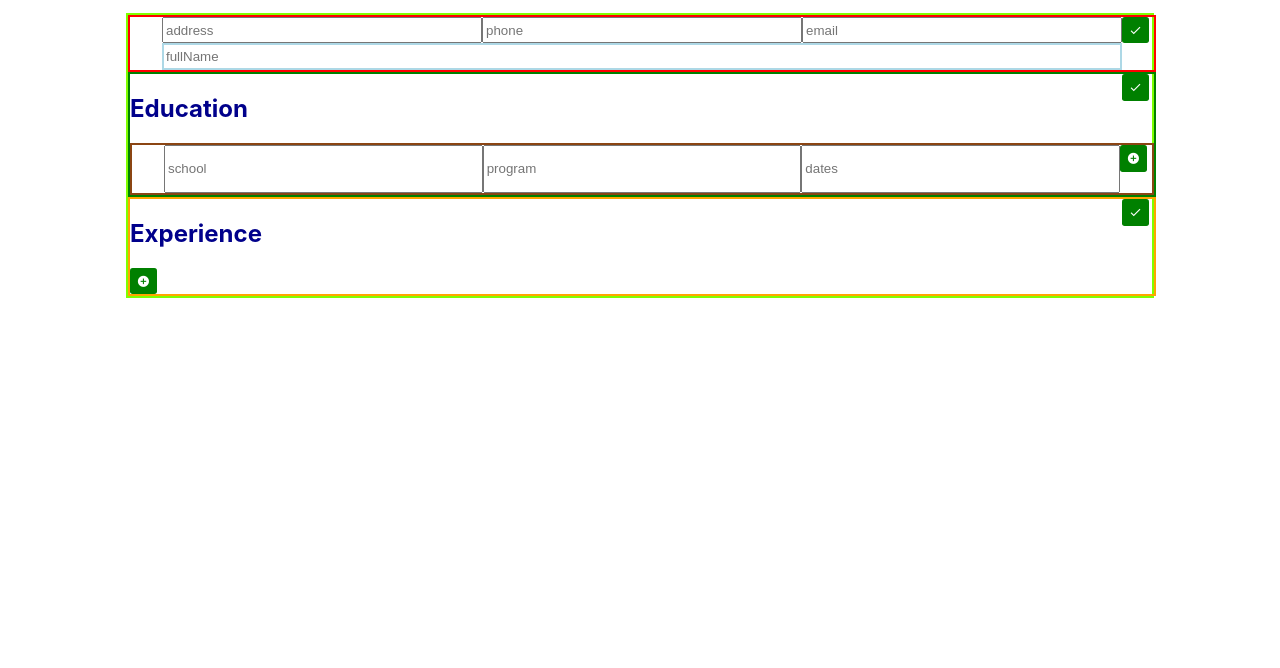
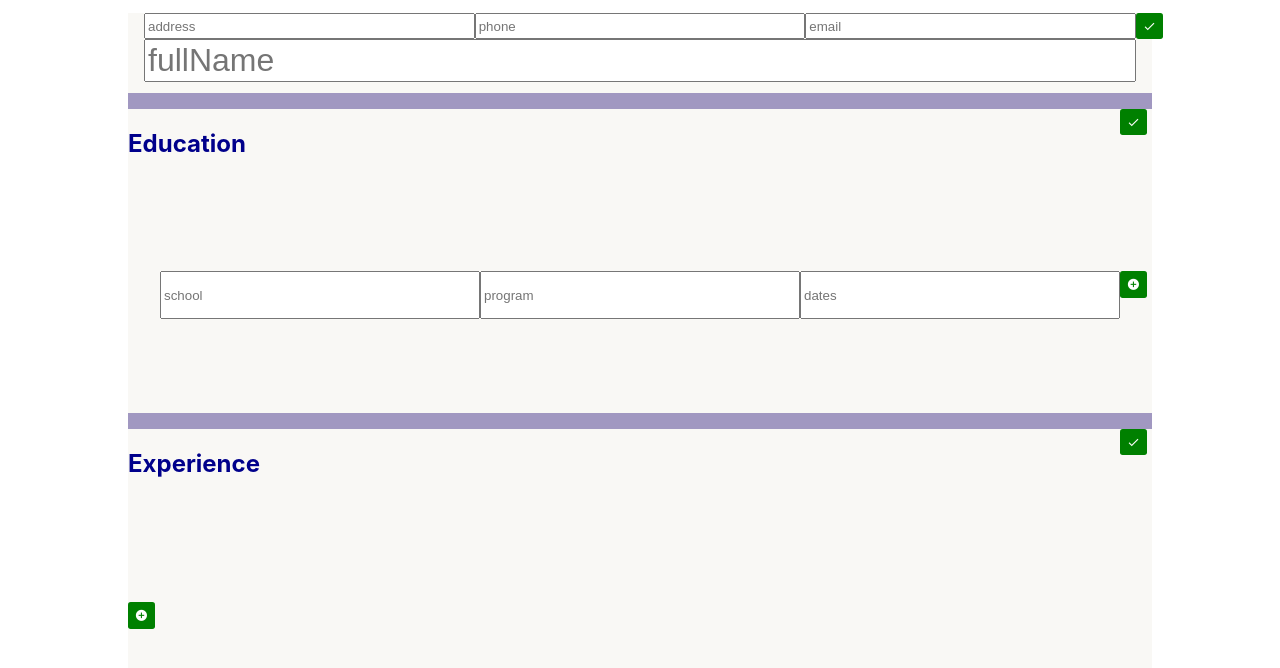
Before and after one commit to hoholabs/cv-project, a React (Create React App) app: page / in a window 1280 px wide. Shown: the top 668 px of the page. Built offline with nearby package versions, Linux system fonts and the light colour scheme.

Commit message:
started some CSS

```diff
--- a/src/App.js
+++ b/src/App.js
@@ -9,9 +9,9 @@ function App() {
     <div id="app">
 
       <PersonalInfo/>
-
+      <div className = 'divider'></div>
       <Education/>
-
+      <div className = 'divider'></div>
       <Experience/>
 
     </div>
--- a/src/styles/style.css
+++ b/src/styles/style.css
@@ -1,28 +1,45 @@
+:root {
+    --main-bg-color: rgb(249, 248, 245);
+    --main-font-color: black;
+  }
+
+
 #app{
-    border: solid chartreuse 2px;
+
     display:grid;
     grid-template-columns: 1fr;
-
+    grid-template-rows:5em 1em 1fr 1em  1fr;
     width: 80vw;
+    height: 90vh;
     margin:auto;
     margin-top: 1vw;
+    background-color: var(--main-bg-color);
 }
 
 ul{
     list-style-type: none;
 }
 
+.divider{
+    background-color: rgb(161, 152, 193);
+}
+
 .personal{
-    border: solid red 2px;
+
     display: grid;
     grid-template-columns: 2em 1fr 1fr 1fr 2em;
     grid-template-rows: 1fr 1fr;
+    height: 5em;
+    color: var(--main-font-color);
+    text-align: center;
+    font-size: .5em;
 }
     #name{
-        color:green;
+        font-size: 4em;
         grid-column-start: 2;
         grid-column-end: -2;
-        border: solid lightblue 2px;
+        margin-top: 0;
+
     }
 
 h1{
@@ -32,14 +49,15 @@ h1{
 }
 
 #education{
-    border:solid green 2px;
+
     display:grid;
     grid-template-columns: 1fr 2em;
     width: 80vw;
+    color: var(--main-font-color);
 }
 
 .education-card{
-    border:solid saddlebrown 2px;
+
     display:grid;
     grid-template-columns: 2em 1fr 1fr 1fr 2em;
     grid-template-rows: 1fr;
@@ -49,13 +67,15 @@ h1{
 }
 
 #experience{
-    border: solid orange 2px;
+
     display:grid;
     grid-template-columns: 1fr 2em;
+    color: var(--main-font-color);
+
 
 }
 .experience-card{
-    border:solid rgb(112, 104, 170) 2px;
+
     display:grid;
     grid-template-columns: 2em 1fr 1fr 1fr 2em;
     grid-template-rows: 1fr;
```
